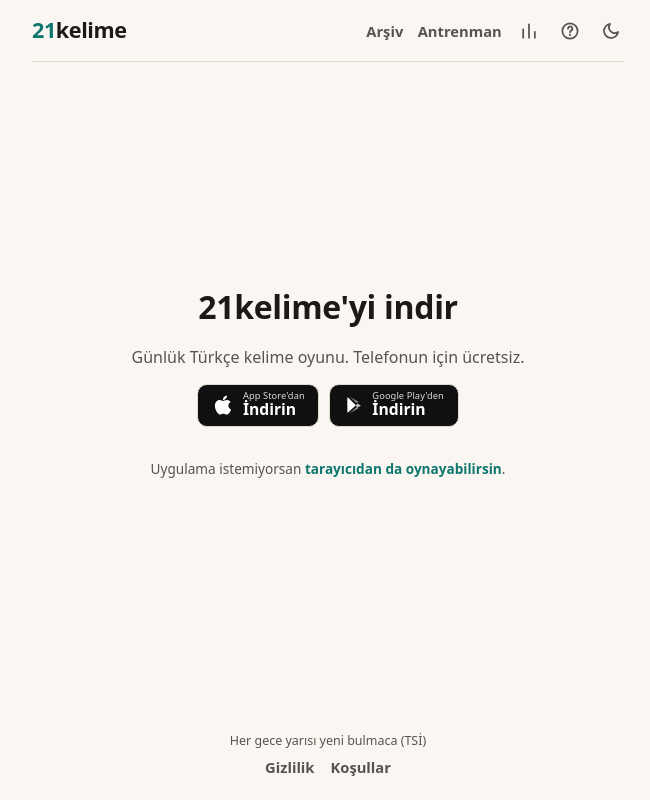
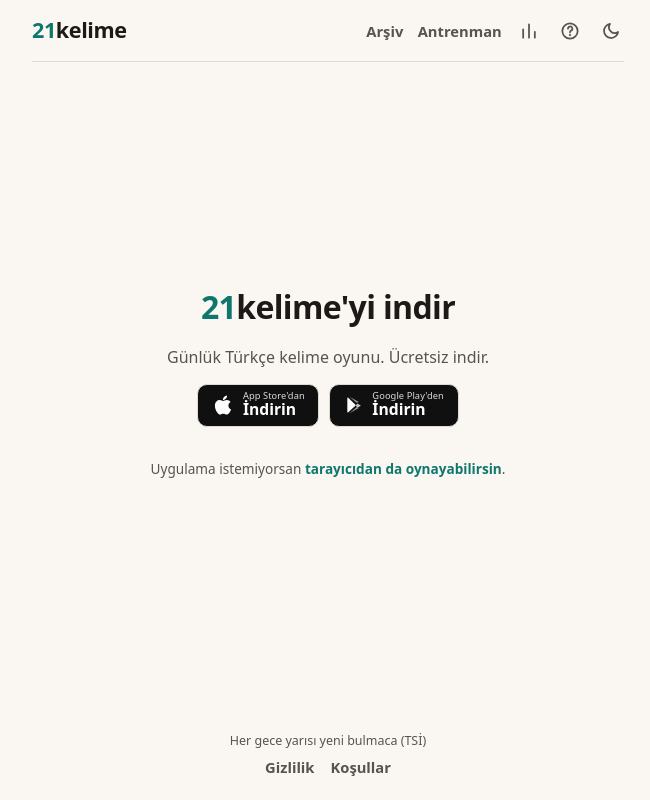
Before and after one commit to stfurkan/21kelime, a SvelteKit app: page /indir in a window 1280 px wide. Shown: the whole page, without its empty margins (312-962 px from the left). Built offline with nearby package versions, Linux system fonts and the light colour scheme.

Commit message:
/indir: the 21 wears the accent like the logo, and the line under it reads Ücretsiz indir

```diff
--- a/src/routes/indir/+page.svelte
+++ b/src/routes/indir/+page.svelte
@@ -33,11 +33,11 @@
 </svelte:head>
 
 <div class="indir">
-	<h1>21kelime'yi indir</h1>
+	<h1><span class="num">21</span>kelime'yi indir</h1>
 	{#if redirecting}
 		<p class="sub">Mağazaya yönlendiriliyorsun…</p>
 	{:else}
-		<p class="sub">Günlük Türkçe kelime oyunu. Telefonun için ücretsiz.</p>
+		<p class="sub">Günlük Türkçe kelime oyunu. Ücretsiz indir.</p>
 	{/if}
 
 	<AppBadges />
@@ -62,7 +62,13 @@
 	h1 {
 		margin: 0;
 		font-size: var(--fs-title);
-		letter-spacing: -0.01em;
+		font-weight: 800;
+		letter-spacing: -0.02em;
+	}
+
+	/* Same treatment as the logo in the header: the 21 carries the accent. */
+	.num {
+		color: var(--accent);
 	}
 
 	.sub {
```
